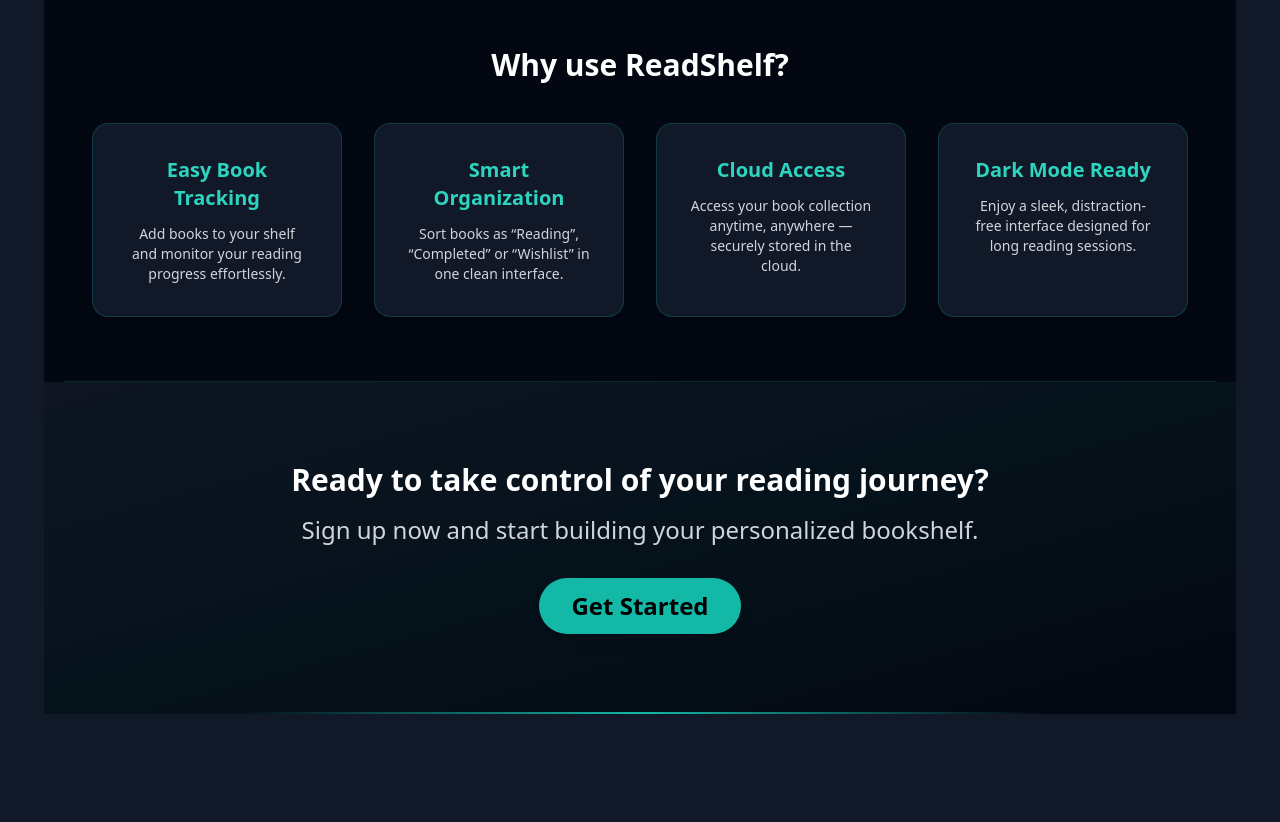
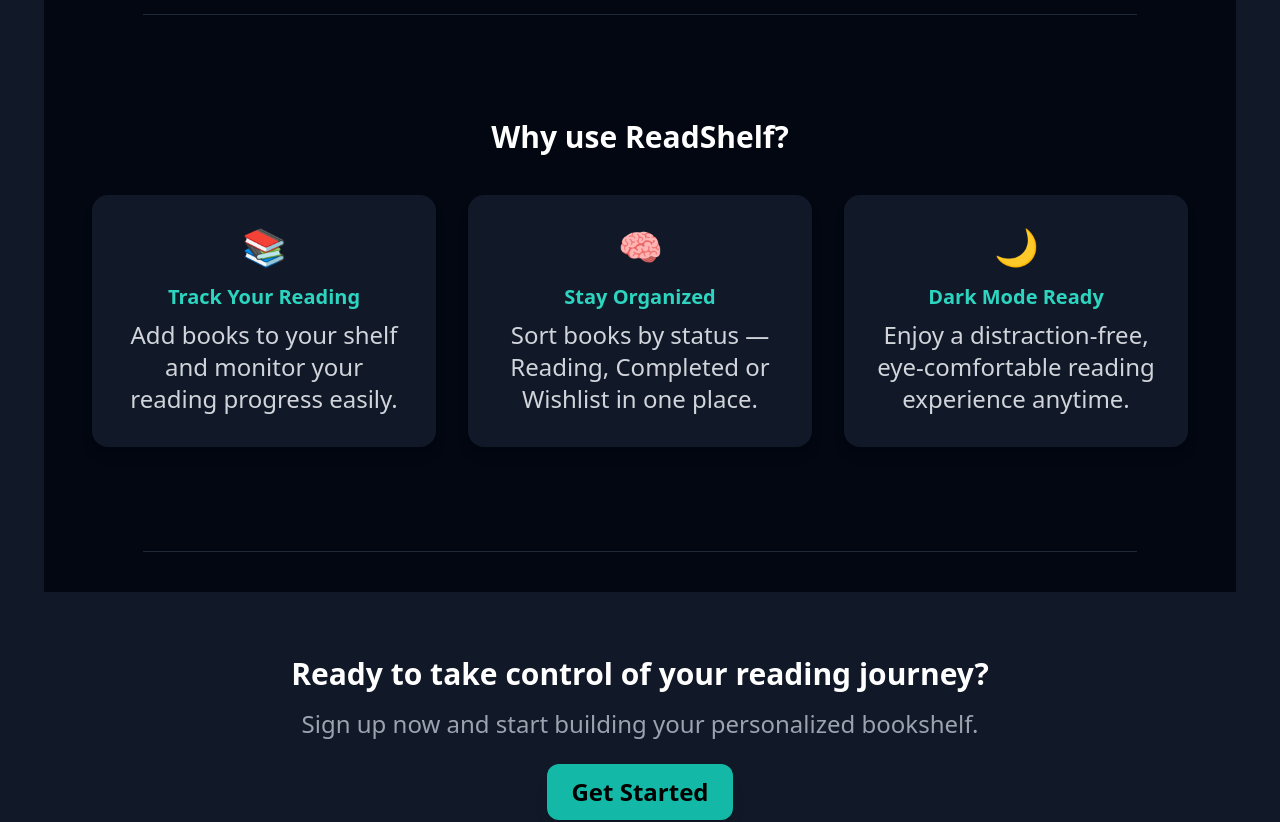
Before and after one commit to thesameernehal/ReadShelf, a React (Vite) app in the folder client/: page / in a window 1280 px wide. Shown: the part 440-1262 px from the top of the page. Built offline with nearby package versions, Linux system fonts and the light colour scheme.

Commit message:
Added horizontal divider lines between main sections in Home.jsx for better structure and visual separation

```diff
--- a/client/src/pages/Home.jsx
+++ b/client/src/pages/Home.jsx
@@ -1,19 +1,54 @@
-import React from "react";
+import React, { useEffect, useState } from "react";
 import { Link } from "react-router-dom";
 
+/*
+  Home.jsx (safe & themed)
+  - Safely reads localStorage (handles missing/invalid data)
+  - Displays user's full name (user.name) if available
+  - Adds a small fade-in for the greeting
+  - Keeps existing layout & buttons & theme
+  - Horizontal lines added between sections
+*/
+
 const Home = () => {
+    const [fullName, setFullName] = useState("");
+    const [showGreeting, setShowGreeting] = useState(false);
+
+    useEffect(() => {
+        try {
+            const raw = localStorage.getItem("user");
+            if (!raw) return;
+            const user = JSON.parse(raw);
+            if (user && user.name) {
+                setFullName(user.name);
+                setTimeout(() => setShowGreeting(true), 80);
+            }
+        } catch (err) {
+            console.warn("Failed to parse stored user:", err);
+        }
+    }, []);
+
     return (
         <div className="min-h-screen bg-gray-950 text-white">
             {/* Hero Section */}
             <section className="px-6 lg:px-12 py-20 text-center">
-                <h1 className="text-5xl font-bold mb-6">
+                <h1 className="text-5xl font-bold mb-4">
                     Welcome to <span className="text-teal-400">ReadShelf</span>
                 </h1>
+
+                {fullName && (
+                    <p
+                        className={`text-teal-300 text-lg font-medium mb-6 transition-opacity duration-600 ${showGreeting ? "opacity-100" : "opacity-0"
+                            }`}
+                    >
+                        Hey {fullName}, great to see you back! 👋
+                    </p>
+                )}
+
                 <p className="text-gray-300 text-lg max-w-2xl mx-auto mb-8">
                     Your personal book tracker to manage, explore, and grow your reading journey.
                 </p>
 
-                {/* Buttons */}
                 <div className="flex justify-center flex-wrap gap-4">
                     <Link to="/books">
                         <button className="bg-teal-500 hover:bg-teal-400 text-black font-semibold px-6 py-3 rounded-full transition">
@@ -36,72 +71,62 @@
             </section>
 
             {/* Divider */}
-            <hr className="border-teal-700/30 max-w-6xl mx-auto" />
+            <hr className="border-gray-800 my-10 w-5/6 mx-auto" />
 
             {/* Info Section */}
             <section className="px-6 lg:px-12 py-16 text-center">
                 <h2 className="text-3xl font-bold mb-10">Why use ReadShelf?</h2>
 
-                <div className="grid grid-cols-1 sm:grid-cols-2 md:grid-cols-4 gap-8 max-w-6xl mx-auto">
-                    {/* Card 1 */}
-                    <div className="bg-gray-900 border border-teal-700/40 p-8 rounded-2xl shadow-lg hover:shadow-teal-500/30 hover:border-teal-400 transform hover:scale-105 transition">
-                        <h3 className="text-xl font-semibold text-teal-400 mb-3">Easy Book Tracking</h3>
-                        <p className="text-gray-300 text-sm">
-                            Add books to your shelf and monitor your reading progress effortlessly.
+                <div className="grid grid-cols-1 md:grid-cols-3 gap-8 max-w-6xl mx-auto">
+                    <div className="bg-gray-900 p-8 rounded-2xl shadow-lg hover:shadow-teal-500/20 hover:scale-105 transform transition">
+                        <div className="text-4xl mb-4">📚</div>
+                        <h3 className="text-xl font-semibold text-teal-400 mb-2">
+                            Track Your Reading
+                        </h3>
+                        <p className="text-gray-300">
+                            Add books to your shelf and monitor your reading progress easily.
                         </p>
                     </div>
 
-                    {/* Card 2 */}
-                    <div className="bg-gray-900 border border-teal-700/40 p-8 rounded-2xl shadow-lg hover:shadow-teal-500/30 hover:border-teal-400 transform hover:scale-105 transition">
-                        <h3 className="text-xl font-semibold text-teal-400 mb-3">Smart Organization</h3>
-                        <p className="text-gray-300 text-sm">
-                            Sort books as “Reading”, “Completed” or “Wishlist” in one clean interface.
+                    <div className="bg-gray-900 p-8 rounded-2xl shadow-lg hover:shadow-teal-500/20 hover:scale-105 transform transition">
+                        <div className="text-4xl mb-4">🧠</div>
+                        <h3 className="text-xl font-semibold text-teal-400 mb-2">
+                            Stay Organized
+                        </h3>
+                        <p className="text-gray-300">
+                            Sort books by status — Reading, Completed or Wishlist in one place.
                         </p>
                     </div>
 
-                    {/* Card 3 */}
-                    <div className="bg-gray-900 border border-teal-700/40 p-8 rounded-2xl shadow-lg hover:shadow-teal-500/30 hover:border-teal-400 transform hover:scale-105 transition">
-                        <h3 className="text-xl font-semibold text-teal-400 mb-3">Cloud Access</h3>
-                        <p className="text-gray-300 text-sm">
-                            Access your book collection anytime, anywhere — securely stored in the cloud.
-                        </p>
-                    </div>
-
-                    {/* Card 4 */}
-                    <div className="bg-gray-900 border border-teal-700/40 p-8 rounded-2xl shadow-lg hover:shadow-teal-500/30 hover:border-teal-400 transform hover:scale-105 transition">
-                        <h3 className="text-xl font-semibold text-teal-400 mb-3">Dark Mode Ready</h3>
-                        <p className="text-gray-300 text-sm">
-                            Enjoy a sleek, distraction-free interface designed for long reading sessions.
+                    <div className="bg-gray-900 p-8 rounded-2xl shadow-lg hover:shadow-teal-500/20 hover:scale-105 transform transition">
+                        <div className="text-4xl mb-4">🌙</div>
+                        <h3 className="text-xl font-semibold text-teal-400 mb-2">
+                            Dark Mode Ready
+                        </h3>
+                        <p className="text-gray-300">
+                            Enjoy a distraction-free, eye-comfortable reading experience anytime.
                         </p>
                     </div>
                 </div>
             </section>
 
             {/* Divider */}
-            <hr className="border-teal-700/30 max-w-6xl mx-auto" />
+            <hr className="border-gray-800 my-10 w-5/6 mx-auto" />
 
             {/* CTA Section */}
-            <section className="relative text-center py-20 px-6 overflow-hidden">
-                {/* Background gradient */}
-                <div className="absolute inset-0 bg-gradient-to-br from-gray-900 via-teal-900/20 to-gray-950 opacity-80"></div>
-
-                <div className="relative max-w-3xl mx-auto">
+            <section className="bg-gray-900 text-center py-16 px-6 text-white">
                 <h2 className="text-3xl font-bold mb-4">
                     Ready to take control of your reading journey?
                 </h2>
-                    <p className="text-gray-300 mb-8">
+                <p className="text-gray-400 mb-6">
                     Sign up now and start building your personalized bookshelf.
                 </p>
                 <Link
                     to="/register"
-                        className="inline-block bg-teal-500 hover:bg-teal-400 text-black font-semibold py-3 px-8 rounded-full shadow-lg transition"
+                    className="inline-block bg-teal-500 hover:bg-teal-400 text-black font-semibold py-3 px-6 rounded-xl shadow-lg transition"
                 >
                     Get Started
                 </Link>
-                </div>
-
-                {/* Subtle glowing border bottom */}
-                <div className="absolute bottom-0 left-1/2 transform -translate-x-1/2 w-2/3 h-[2px] bg-gradient-to-r from-transparent via-teal-500 to-transparent"></div>
             </section>
         </div>
     );
--- a/client/src/pages/Login.jsx
+++ b/client/src/pages/Login.jsx
@@ -55,7 +55,8 @@
             console.log("✅ Logged in User:", userObj);
 
             // Reload to refresh protected routes / state
-            window.location.reload();
+            navigate('/');
+            // window.location.reload();
         } catch (err) {
             console.error(err);
             setMessage(err.response?.data?.message || "Login Failed");
```
Lines whose indentation alone changed are shown as unchanged.
